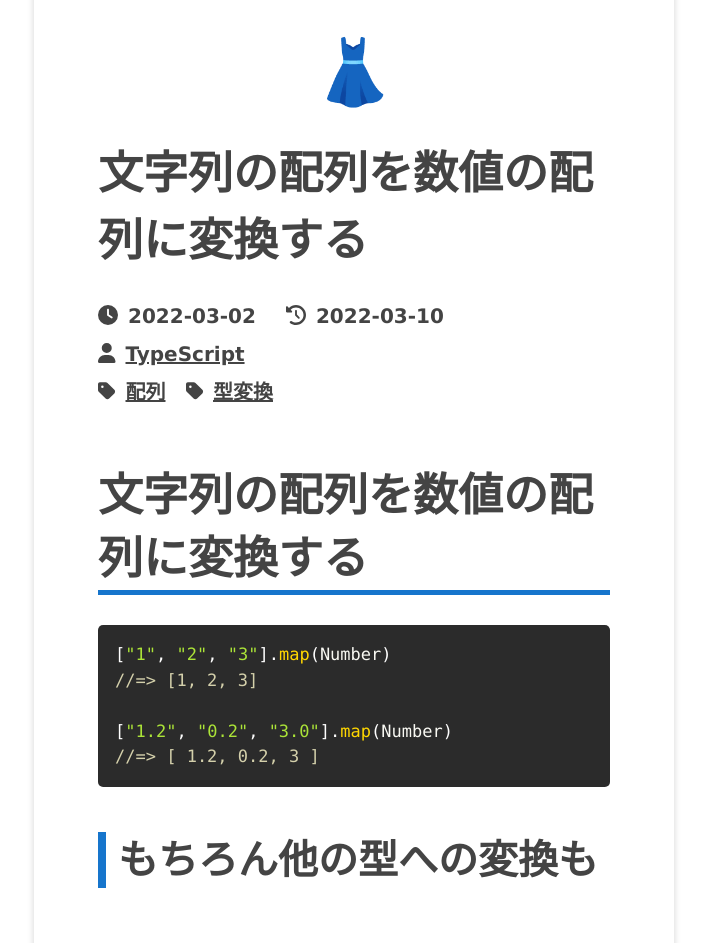
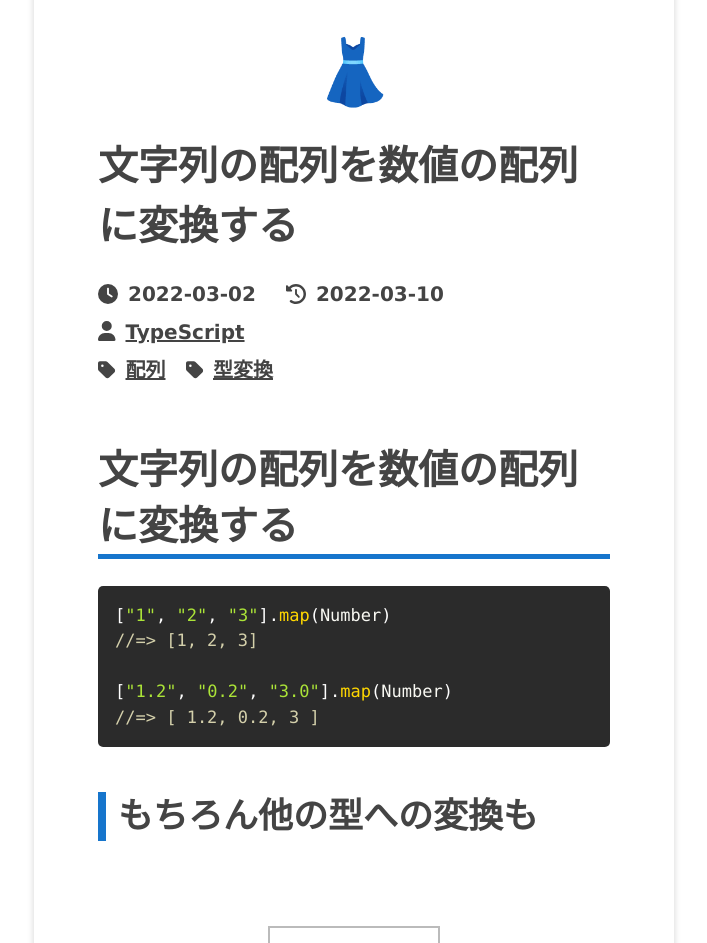
Before and after one commit to kento-yoshidu/_old, a Next.js app: page /blog/01/ in a window 1280 px wide. Shown: the part 140-1083 px from the top of the page, without its empty margins (286-993 px from the left). Built offline with nearby package versions, Linux system fonts and the light colour scheme.

Commit message:
✨ #62 タグごとの件数を表示

```diff
--- a/@types/types.d.ts
+++ b/@types/types.d.ts
@@ -8,3 +8,7 @@ type Item = {
   tags: string[];
   icon: string;
 }
+
+type TagObj = {
+  [key: string]: number
+}
--- a/src/pages/tag/[tag].tsx
+++ b/src/pages/tag/[tag].tsx
@@ -7,7 +7,7 @@ import { PostList } from "../../components/postList"
 import { PageTitle } from "../../components/pageTitle"
 
 export const getStaticPaths = async () => {
-  const paths = getTags().map((tag) => {
+  const paths = Object.keys(getTags()).map((tag) => {
     return `/tag/${tag}`
   })
 
--- a/src/styles/post.module.scss
+++ b/src/styles/post.module.scss
@@ -10,7 +10,7 @@
 }
 
 .postTitle {
-  font-size: clamp(2.5rem, 4vw, 4.5rem);
+  font-size: clamp(2.5rem, 4vw, 4rem);
   line-height: 1.5;
 }
 
@@ -60,7 +60,7 @@
 
   h1 {
     border-bottom: 5px solid var(--main-color);
-    font-size: clamp(2.5rem, 4vw, 4.5rem);
+    font-size: clamp(2.5rem, 4vw, 4rem);
     line-height: 1.4;
   }
 
@@ -68,7 +68,7 @@
     margin: 45px 0 35px;
     padding-left: 12px;
     border-left: 8px solid var(--main-color);
-    font-size: clamp(2.2rem, 3.7vw, 4rem);
+    font-size: clamp(2.2rem, 3.7vw, 3.5rem);
     line-height: 1.4;
   }
 
```
Also changed, not shown: src/lib/getTags.ts (+7 -2 lines), src/pages/tags.tsx (+3 -5 lines).
